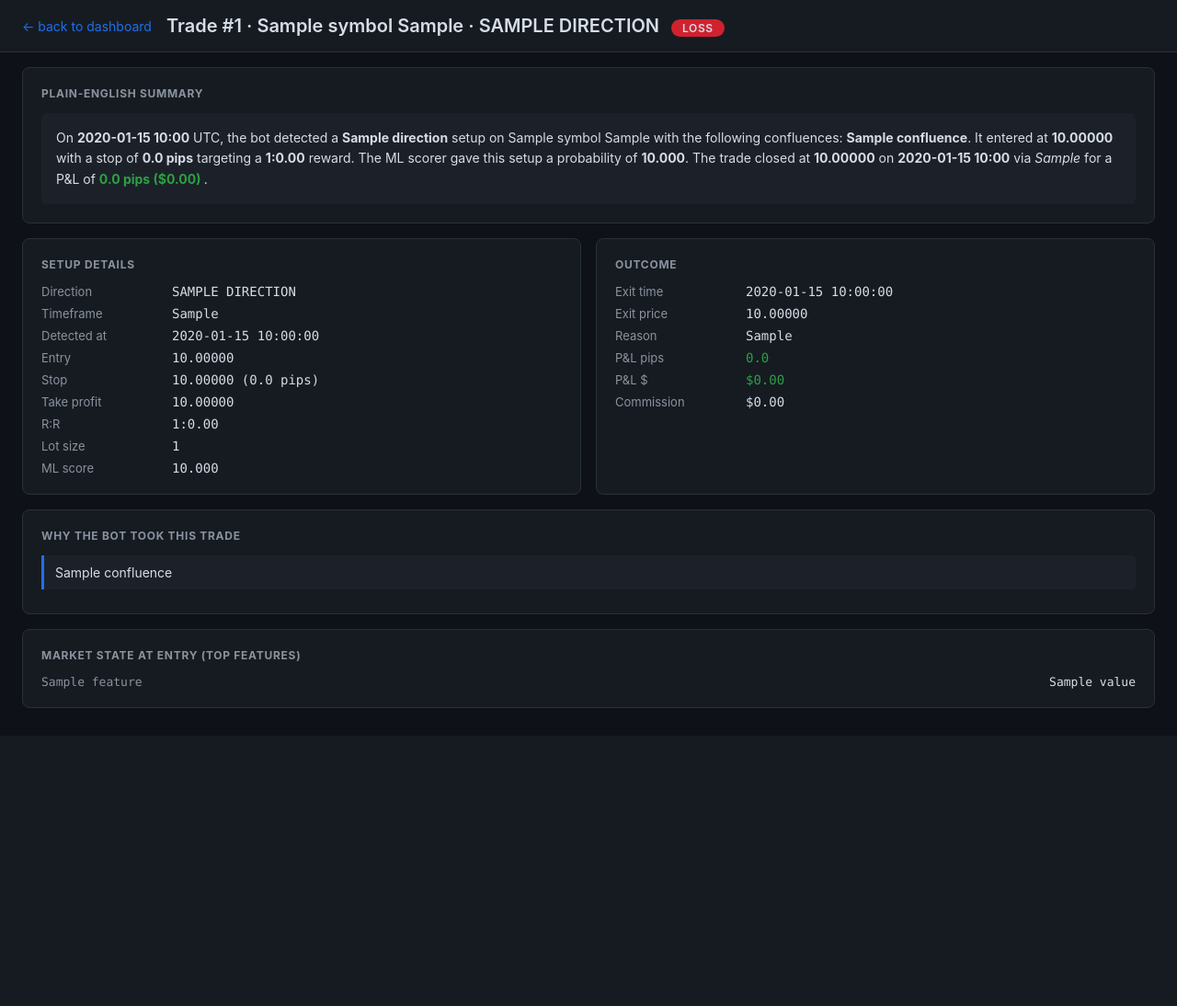
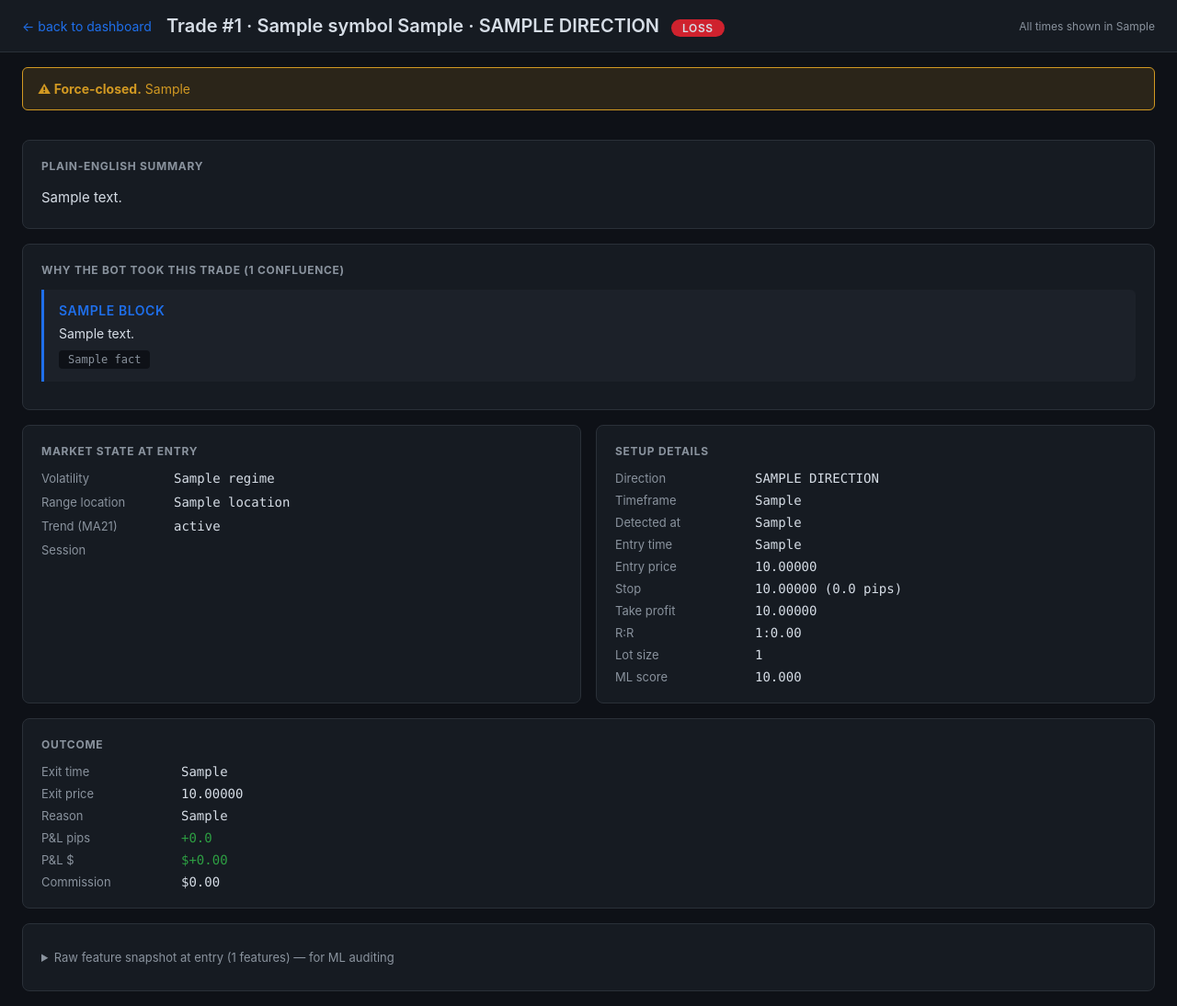
Before and after one commit to TheFinix13/Trading_AI_model, a FastAPI app: template agent/dashboard/templates/trade.html in a window 1280 px wide. Shown: the whole page at 92% size. Before the commit the page ends 770 px from the top, so only its background shows below. Run offline with FastAPI, Linux system fonts and the light colour scheme; the template is opened without the code that fills it: most values are stand-ins (such as "Sample title", 1, 10 or a date in 2020).

Commit message:
H4 = bias only; NY-time dashboard; rich plain-English trade narratives
User feedback drove three issues:
  1. H4 was firing 60% zone-only entries (PF 1.29 OOS)
  2. Dashboard showed UTC, but trader uses NY (UTC-4) charts
  3. Trade detail page showed raw confluence tags only — no analysis

This commit addresses all three:

H4 as bias-only:
- run_multi_tf accepts bias_only_tfs (default {H4}); those TFs feed HTF
  bias/zones to LTFs but never generate their own entries
- New CLI flag --bias-only-tfs (default 'H4'); set empty to allow H4 entries
- Default min_confluences raised 1 → 2 (was the source of zone-only spam)

NY time everywhere in the dashboard:
- New cfg.display_timezone (default America/New_York)
- Jinja filter `localtime` converts UTC ISO to local; storage stays UTC
- All times labeled with the timezone shown

Rich /trade/{id} narrative:
- New explain_journaled_trade() builds structured sections from the journal:
    * 2-3 plain-English summary paragraphs (NY time, dollars, confluences)
    * Each confluence as a titled paragraph with the actual numbers
      (zone impulse, BOS age, fib distance, wick ratio, etc.)
    * Market-state breakdown: regime / range location / MA21 / session
- Force-closed (end_of_data) trades:
    * Big amber warning explaining the trade never hit SL/TP
    * Excluded from headline win rate / PF / total PnL
    * Shown as "INCOMPLETE" verdict, dimmed in the trade list

OOS validation (start-date 2024-10-28, no data leakage):

  Before:  48 trades, WR 45.8%, PF 1.29, MaxDD 7.7%, +6.9%, Sharpe 1.92
  After :  51 trades, WR 51.0%, PF 1.69, MaxDD 5.7%, +14.4%, Sharpe 3.88

Per-TF breakdown after the change:
  M15: 10 trades  H1: 22 trades (63.6% WR)  H4: 0 (bias only)  D1: 24 trades

Made-with: Cursor

```diff
--- a/agent/config.py
+++ b/agent/config.py
@@ -139,6 +139,9 @@ class Config(BaseModel):
     backtest_gate: BacktestGateConfig = BacktestGateConfig()
 
     mode: str = "backtest"
+    # IANA timezone name for dashboard display. Bars/journal stay in UTC; this is
+    # purely cosmetic. Set to America/New_York to match standard FX charting (NY close).
+    display_timezone: str = "America/New_York"
     mt5_login: str = ""
     mt5_password: str = ""
     mt5_server: str = ""
--- a/agent/dashboard/app.py
+++ b/agent/dashboard/app.py
@@ -11,6 +11,7 @@ from __future__ import annotations
 
 import json
 import os
+from datetime import datetime
 from pathlib import Path
 
 from fastapi import FastAPI, HTTPException, Request
@@ -18,6 +19,7 @@ from fastapi.responses import HTMLResponse, JSONResponse
 from fastapi.staticfiles import StaticFiles
 from fastapi.templating import Jinja2Templates
 
+from agent.analysis.explain import explain_journaled_trade
 from agent.config import load_config
 from agent.journal.db import Journal
 
@@ -26,6 +28,29 @@ app = FastAPI(title="EURUSD AI Agent Dashboard")
 
 BASE_DIR = Path(__file__).parent
 templates = Jinja2Templates(directory=str(BASE_DIR / "templates"))
+
+
+def _to_local(iso_str: str | None, fmt: str = "%Y-%m-%d %H:%M") -> str:
+    """Convert a UTC ISO timestamp to the configured display TZ.
+    Bars/journal stay in UTC; this is purely cosmetic for the dashboard."""
+    if not iso_str:
+        return "—"
+    try:
+        from zoneinfo import ZoneInfo
+        tz = ZoneInfo(cfg.display_timezone)
+    except Exception:
+        from datetime import timezone
+        tz = timezone.utc
+    try:
+        dt = datetime.fromisoformat(iso_str.replace("Z", "+00:00"))
+        return dt.astimezone(tz).strftime(fmt)
+    except Exception:
+        return iso_str[:16]
+
+
+# Jinja filter so templates can write `{{ t.entry_time | localtime }}`
+templates.env.filters["localtime"] = _to_local
+templates.env.filters["localtime_short"] = lambda s: _to_local(s, "%m-%d %H:%M")
 if (BASE_DIR / "static").exists():
     app.mount("/static", StaticFiles(directory=str(BASE_DIR / "static")), name="static")
 
@@ -40,11 +65,19 @@ def index(request: Request):
     trades = journal.all_trades()
     equity = journal.equity_curve()
     open_trades = [t for t in trades if t.get("exit_time") is None]
-    closed = [t for t in trades if t.get("exit_time") is not None]
+    closed_all = [t for t in trades if t.get("exit_time") is not None]
 
-    win_count = sum(1 for t in closed if (t.get("pnl") or 0) > 0)
-    win_rate = (win_count / len(closed)) if closed else 0.0
-    total_pnl = sum((t.get("pnl") or 0) for t in closed)
+    # Force-closed trades pollute headline stats — they never actually hit SL or TP.
+    # We count them separately and mark them in the UI but exclude from PF / win-rate.
+    real = [t for t in closed_all if t.get("exit_reason") != "end_of_data"]
+    n_force_closed = len(closed_all) - len(real)
+
+    win_count = sum(1 for t in real if (t.get("pnl") or 0) > 0)
+    win_rate = (win_count / len(real)) if real else 0.0
+    total_pnl = sum((t.get("pnl") or 0) for t in real)
+    gross_win = sum((t.get("pnl") or 0) for t in real if (t.get("pnl") or 0) > 0)
+    gross_loss = abs(sum((t.get("pnl") or 0) for t in real if (t.get("pnl") or 0) < 0))
+    profit_factor = (gross_win / gross_loss) if gross_loss > 0 else 0.0
 
     last_balance = equity[-1]["balance"] if equity else cfg.demo.start_balance
     progress_pct = (last_balance - cfg.demo.start_balance) / max(
@@ -59,8 +92,9 @@ def index(request: Request):
         "index.html",
         {
             "open_trades": open_trades,
-            "closed_trades": closed[-50:][::-1],
+            "closed_trades": closed_all[-50:][::-1],
             "win_rate": win_rate,
+            "profit_factor": profit_factor,
             "total_pnl": total_pnl,
             "last_balance": last_balance,
             "demo_start": cfg.demo.start_balance,
@@ -70,7 +104,9 @@ def index(request: Request):
             "active_model": active_model,
             "mode": cfg.mode,
             "symbol": cfg.symbol,
-            "n_trades": len(closed),
+            "n_trades": len(real),
+            "n_force_closed": n_force_closed,
+            "display_tz": cfg.display_timezone,
         },
     )
 
@@ -109,8 +145,15 @@ def health():
 
 @app.get("/trade/{trade_id}", response_class=HTMLResponse)
 def trade_detail(request: Request, trade_id: int):
-    """Render a single trade's full narrative (confluences, features, outcome).
-    The data comes straight from the SQLite journal that the backtester writes to."""
+    """Rich, plain-English narrative for one trade — pulled from the journal.
+
+    The page answers "WHY did the bot take this trade?" with a structured breakdown:
+      1. Top-line summary (entry/exit/result in NY time + dollars)
+      2. Each confluence as a titled paragraph with the actual numbers
+      3. Market state at entry (regime / location / MA / session)
+      4. Force-closed warning when the trade was incomplete (end_of_data)
+      5. Raw feature snapshot for power-users / ML auditing
+    """
     journal = _journal()
     row = journal._conn.execute(
         """SELECT t.*, s.confluences, s.features_json, s.ml_score, s.timeframe AS sig_tf,
@@ -125,13 +168,14 @@ def trade_detail(request: Request, trade_id: int):
 
     confluences = json.loads(t.get("confluences") or "[]")
     features = json.loads(t.get("features_json") or "{}")
-    # Sort features by absolute magnitude — most-meaningful first
     sorted_features = sorted(
         features.items(),
         key=lambda kv: -abs(float(kv[1] or 0)) if isinstance(kv[1], (int, float)) else 0,
     )
 
     is_winner = (t.get("pnl") or 0) > 0 if t.get("exit_time") else None
+    narrative = explain_journaled_trade(t, confluences, features,
+                                          display_tz_name=cfg.display_timezone)
 
     return templates.TemplateResponse(
         request,
@@ -143,5 +187,7 @@ def trade_detail(request: Request, trade_id: int):
             "is_winner": is_winner,
             "symbol": cfg.symbol,
             "mode": cfg.mode,
+            "narrative": narrative,
+            "display_tz": cfg.display_timezone,
         },
     )
--- a/agent/dashboard/templates/trade.html
+++ b/agent/dashboard/templates/trade.html
@@ -8,13 +8,13 @@
     :root {
       --bg: #0e1117; --panel: #161b22; --panel-2: #1c2129;
       --border: #2a3038; --text: #d6dde6; --muted: #8a939e;
-      --green: #2ea043; --red: #cf222e; --blue: #1f6feb;
+      --green: #2ea043; --red: #cf222e; --blue: #1f6feb; --amber: #d29922;
     }
     * { box-sizing: border-box; }
     body { margin: 0; font-family: -apple-system, BlinkMacSystemFont, "Segoe UI", Roboto, sans-serif;
            background: var(--bg); color: var(--text); }
     header { padding: 16px 24px; border-bottom: 1px solid var(--border); display: flex;
-             align-items: center; gap: 16px; background: var(--panel); }
+             align-items: center; gap: 16px; background: var(--panel); flex-wrap: wrap; }
     a.back { color: var(--blue); text-decoration: none; font-size: 14px; }
     a.back:hover { text-decoration: underline; }
     h1 { margin: 0; font-size: 20px; font-weight: 600; }
@@ -23,26 +23,41 @@
     .verdict.win { background: var(--green); }
     .verdict.loss { background: var(--red); }
     .verdict.open { background: var(--blue); }
+    .verdict.incomplete { background: var(--amber); color: #000; }
     main { display: grid; grid-template-columns: 1fr 1fr; gap: 16px; padding: 16px 24px; max-width: 1400px; }
     .card { background: var(--panel); border: 1px solid var(--border); border-radius: 8px; padding: 20px; }
     .card.full { grid-column: 1 / -1; }
     .card h2 { margin: 0 0 14px; font-size: 12px; text-transform: uppercase;
                letter-spacing: 0.06em; color: var(--muted); }
-    dl { margin: 0; display: grid; grid-template-columns: 130px 1fr; row-gap: 8px; column-gap: 12px; }
+    dl { margin: 0; display: grid; grid-template-columns: 140px 1fr; row-gap: 8px; column-gap: 12px; }
     dt { color: var(--muted); font-size: 13px; }
     dd { margin: 0; font-size: 14px; font-family: ui-monospace, SF Mono, Menlo, monospace; }
     .pos { color: var(--green); }
     .neg { color: var(--red); }
-    .conf-list { list-style: none; padding: 0; margin: 0; }
-    .conf-list li { padding: 10px 12px; background: var(--panel-2); border-left: 3px solid var(--blue);
-                    margin-bottom: 6px; font-size: 14px; border-radius: 0 4px 4px 0; }
-    .conf-list li.htf { border-color: #d29922; }
+    .summary p { line-height: 1.7; font-size: 15px; margin: 0 0 12px; }
+    .summary p:last-child { margin-bottom: 0; }
+    .conf-block { padding: 14px 16px; background: var(--panel-2); border-left: 3px solid var(--blue);
+                  margin-bottom: 10px; border-radius: 0 6px 6px 0; }
+    .conf-block.htf { border-left-color: var(--amber); }
+    .conf-block .ctitle { font-weight: 600; font-size: 14px; margin: 0 0 6px;
+                          color: var(--blue); text-transform: uppercase; letter-spacing: 0.04em; }
+    .conf-block.htf .ctitle { color: var(--amber); }
+    .conf-block .body { font-size: 14px; line-height: 1.5; }
+    .conf-block .facts { margin: 8px 0 0; padding: 0; list-style: none; display: flex;
+                          flex-wrap: wrap; gap: 6px; }
+    .conf-block .facts li { background: var(--bg); padding: 3px 10px; border-radius: 4px;
+                             font-size: 12px; font-family: ui-monospace, monospace; color: var(--muted); }
+    .market-grid { display: grid; grid-template-columns: 130px 1fr; gap: 10px 14px; font-size: 14px; }
+    .market-grid dt { color: var(--muted); }
+    .market-grid dd { margin: 0; }
+    .warning { background: rgba(210,153,34,0.15); border: 1px solid var(--amber); color: var(--amber);
+               padding: 12px 16px; border-radius: 6px; margin-bottom: 16px; font-size: 14px; line-height: 1.5; }
     .feature-grid { display: grid; grid-template-columns: 1fr auto; gap: 4px 16px; font-size: 13px;
                     font-family: ui-monospace, SF Mono, Menlo, monospace; }
     .feature-grid .name { color: var(--muted); }
     .feature-grid .val { text-align: right; }
-    .narrative { background: var(--panel-2); padding: 16px; border-radius: 6px; line-height: 1.6;
-                 font-size: 14px; }
+    details summary { cursor: pointer; color: var(--muted); font-size: 13px; padding: 8px 0; }
+    details[open] summary { color: var(--text); }
   </style>
 </head>
 <body>
@@ -51,37 +66,61 @@
     <h1>
       Trade #{{ trade.id }} &middot; {{ symbol }} {{ trade.sig_tf or "?" }}
       &middot; {{ trade.direction|upper }}
-      {% if is_winner is none %}<span class="verdict open">OPEN</span>
-      {% elif is_winner %}<span class="verdict win">WIN</span>
-      {% else %}<span class="verdict loss">LOSS</span>{% endif %}
+      {% if narrative.is_force_closed %}
+        <span class="verdict incomplete">INCOMPLETE</span>
+      {% elif is_winner is none %}
+        <span class="verdict open">OPEN</span>
+      {% elif is_winner %}
+        <span class="verdict win">WIN</span>
+      {% else %}
+        <span class="verdict loss">LOSS</span>
+      {% endif %}
     </h1>
+    <span style="color:var(--muted);font-size:12px;margin-left:auto;">All times shown in {{ display_tz }}</span>
   </header>
 
   <main>
+    {% if narrative.outcome_warning %}
+    <div class="card full" style="grid-column:1/-1;padding:0;border:0;background:transparent;">
+      <div class="warning"><strong>⚠ Force-closed.</strong> {{ narrative.outcome_warning }}</div>
+    </div>
+    {% endif %}
+
     <div class="card full">
       <h2>Plain-English summary</h2>
-      <div class="narrative">
-        On <strong>{{ trade.detected_at[:16] if trade.detected_at else trade.entry_time[:16] }}</strong> UTC,
-        the bot detected a <strong>{{ trade.direction }}</strong> setup on {{ symbol }} {{ trade.sig_tf or "" }}
-        with the following confluences:
-        <strong>{% if confluences %}{{ confluences|join(", ") }}{% else %}none recorded{% endif %}</strong>.
-        It entered at <strong>{{ "%.5f"|format(trade.entry_price) }}</strong> with a stop
-        of <strong>{{ "%.1f"|format(trade.sig_stop_pips or 0) }} pips</strong> targeting
-        a <strong>1:{{ "%.2f"|format(trade.sig_rr or 0) }}</strong> reward.
-        {% if trade.ml_score is not none %}The ML scorer gave this setup a probability of
-        <strong>{{ "%.3f"|format(trade.ml_score) }}</strong>.{% endif %}
-        {% if trade.exit_time %}
-          The trade closed at <strong>{{ "%.5f"|format(trade.exit_price) }}</strong>
-          on <strong>{{ trade.exit_time[:16] }}</strong> via <em>{{ trade.exit_reason }}</em>
-          for a P&amp;L of
-          <strong class="{% if (trade.pnl or 0) >= 0 %}pos{% else %}neg{% endif %}">
-            {{ "%.1f"|format(trade.pnl_pips or 0) }} pips
-            (${{ "%.2f"|format(trade.pnl or 0) }})
-          </strong>.
-        {% else %}
-          The trade is still open.
+      <div class="summary">
+        {% for p in narrative.summary_paragraphs %}
+        <p>{{ p|safe }}</p>
+        {% endfor %}
+      </div>
+    </div>
+
+    <div class="card full">
+      <h2>Why the bot took this trade ({{ narrative.confluence_blocks|length }} confluence{{ 's' if narrative.confluence_blocks|length != 1 else '' }})</h2>
+      {% if not narrative.confluence_blocks %}
+      <div style="color: var(--muted);">No confluences were recorded for this trade. This usually means the trade was generated entirely by the ML discovery model (raw bar pattern); see the feature snapshot below.</div>
+      {% endif %}
+      {% for block in narrative.confluence_blocks %}
+      <div class="conf-block {% if 'htf' in block.tag %}htf{% endif %}">
+        <div class="ctitle">{{ block.title }}</div>
+        <div class="body">{{ block.body }}</div>
+        {% if block.facts %}
+        <ul class="facts">
+          {% for f in block.facts %}<li>{{ f }}</li>{% endfor %}
+        </ul>
         {% endif %}
       </div>
+      {% endfor %}
+    </div>
+
+    <div class="card">
+      <h2>Market state at entry</h2>
+      <dl class="market-grid">
+        <dt>Volatility</dt><dd>{{ narrative.market_state.regime }}</dd>
+        <dt>Range location</dt><dd>{{ narrative.market_state.location }}</dd>
+        <dt>Trend (MA21)</dt><dd>{{ narrative.market_state.ma_state }}</dd>
+        <dt>Session</dt><dd>{{ narrative.market_state.session }}</dd>
+      </dl>
     </div>
 
     <div class="card">
@@ -89,61 +128,49 @@
       <dl>
         <dt>Direction</dt><dd>{{ trade.direction|upper }}</dd>
         <dt>Timeframe</dt><dd>{{ trade.sig_tf or "?" }}</dd>
-        <dt>Detected at</dt><dd>{{ trade.detected_at }}</dd>
-        <dt>Entry</dt><dd>{{ "%.5f"|format(trade.entry_price) }}</dd>
+        <dt>Detected at</dt><dd>{{ narrative.detected_local }}</dd>
+        <dt>Entry time</dt><dd>{{ narrative.entry_local }}</dd>
+        <dt>Entry price</dt><dd>{{ "%.5f"|format(trade.entry_price) }}</dd>
         <dt>Stop</dt><dd>{{ "%.5f"|format(trade.stop_price) }} ({{ "%.1f"|format(trade.sig_stop_pips or 0) }} pips)</dd>
         <dt>Take profit</dt><dd>{{ "%.5f"|format(trade.tp_price) }}</dd>
         <dt>R:R</dt><dd>1:{{ "%.2f"|format(trade.sig_rr or 0) }}</dd>
         <dt>Lot size</dt><dd>{{ trade.lot_size }}</dd>
         {% if trade.ml_score is not none %}
         <dt>ML score</dt><dd>{{ "%.3f"|format(trade.ml_score) }}</dd>
-        {% endif %}
-      </dl>
-    </div>
-
-    <div class="card">
-      <h2>Outcome</h2>
-      <dl>
-        {% if trade.exit_time %}
-        <dt>Exit time</dt><dd>{{ trade.exit_time }}</dd>
-        <dt>Exit price</dt><dd>{{ "%.5f"|format(trade.exit_price) }}</dd>
-        <dt>Reason</dt><dd>{{ trade.exit_reason }}</dd>
-        <dt>P&amp;L pips</dt><dd class="{% if (trade.pnl_pips or 0) >= 0 %}pos{% else %}neg{% endif %}">{{ "%.1f"|format(trade.pnl_pips or 0) }}</dd>
-        <dt>P&amp;L $</dt><dd class="{% if (trade.pnl or 0) >= 0 %}pos{% else %}neg{% endif %}">${{ "%.2f"|format(trade.pnl or 0) }}</dd>
-        <dt>Commission</dt><dd>${{ "%.2f"|format(trade.commission or 0) }}</dd>
         {% else %}
-        <dt colspan=2>Trade still open.</dt>
+        <dt>ML score</dt><dd style="color:var(--muted);">— (no scorer for this TF)</dd>
         {% endif %}
       </dl>
     </div>
 
     <div class="card full">
-      <h2>Why the bot took this trade</h2>
-      <ul class="conf-list">
-        {% for c in confluences %}
-        <li class="{% if 'htf' in c %}htf{% endif %}">{{ c }}</li>
-        {% endfor %}
-        {% if not confluences %}
-        <li style="border-color: var(--muted);">No confluences recorded for this trade.</li>
+      <h2>Outcome</h2>
+      <dl>
+        {% if trade.exit_time %}
+        <dt>Exit time</dt><dd>{{ narrative.exit_local }}</dd>
+        <dt>Exit price</dt><dd>{{ "%.5f"|format(trade.exit_price) }}</dd>
+        <dt>Reason</dt><dd>{{ trade.exit_reason }}{% if narrative.is_force_closed %} <span style="color:var(--amber);">(incomplete — see warning above)</span>{% endif %}</dd>
+        <dt>P&amp;L pips</dt><dd class="{% if (trade.pnl_pips or 0) >= 0 %}pos{% else %}neg{% endif %}">{{ "%+.1f"|format(trade.pnl_pips or 0) }}</dd>
+        <dt>P&amp;L $</dt><dd class="{% if (trade.pnl or 0) >= 0 %}pos{% else %}neg{% endif %}">${{ "%+.2f"|format(trade.pnl or 0) }}</dd>
+        <dt>Commission</dt><dd>${{ "%.2f"|format(trade.commission or 0) }}</dd>
+        {% else %}
+        <dt>Status</dt><dd>still open</dd>
         {% endif %}
-      </ul>
+      </dl>
     </div>
 
     <div class="card full">
-      <h2>Market state at entry (top features)</h2>
-      <div class="feature-grid">
-        {% for name, value in features[:30] %}
+      <details>
+        <summary>Raw feature snapshot at entry ({{ features|length }} features) — for ML auditing</summary>
+        <div class="feature-grid" style="margin-top:12px;">
+          {% for name, value in features %}
           <span class="name">{{ name }}</span>
           <span class="val">
             {% if value is number %}{{ "%+.4f"|format(value) }}{% else %}{{ value }}{% endif %}
           </span>
           {% endfor %}
         </div>
-      {% if features|length > 30 %}
-      <div style="margin-top:12px; color:var(--muted); font-size:12px;">
-        + {{ features|length - 30 }} more features (full data via /api/trades).
-      </div>
-      {% endif %}
+      </details>
     </div>
   </main>
 </body>
```
Also changed, not shown: agent/analysis/explain.py (+185 -0 lines), agent/backtest/multi_tf.py (+13 -1 lines), agent/dashboard/templates/index.html (+18 -9 lines), config/default.yaml (+6 -4 lines), scripts/run_multitf.py (+15 -1 lines), README.md. Lines whose indentation alone changed are shown as unchanged.
